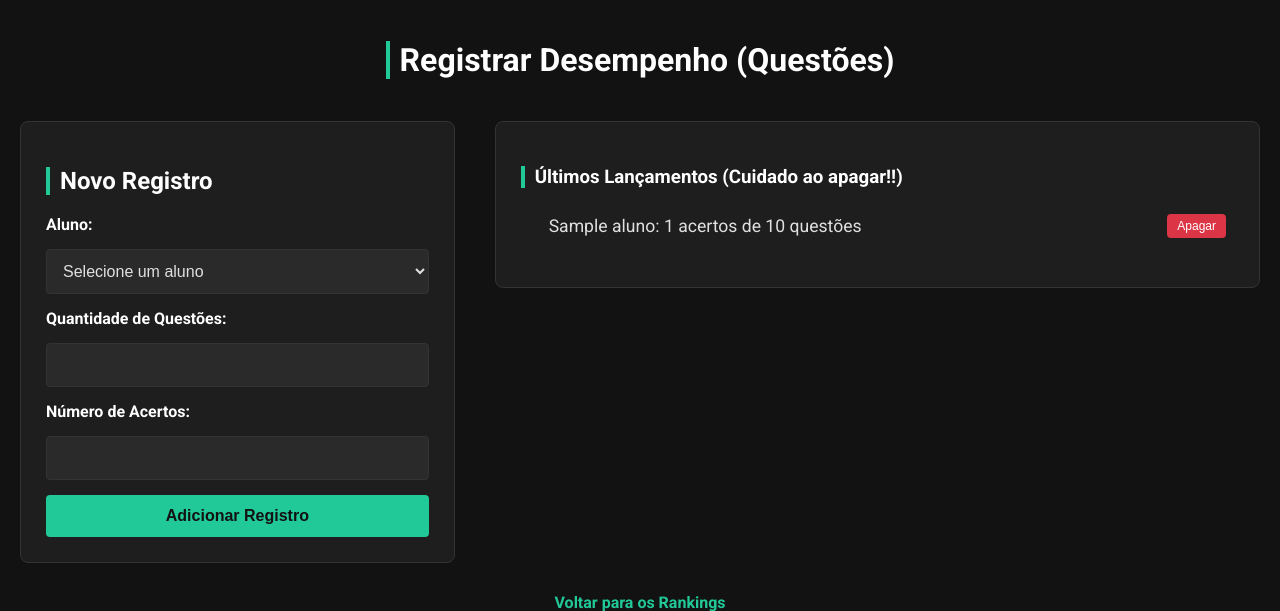
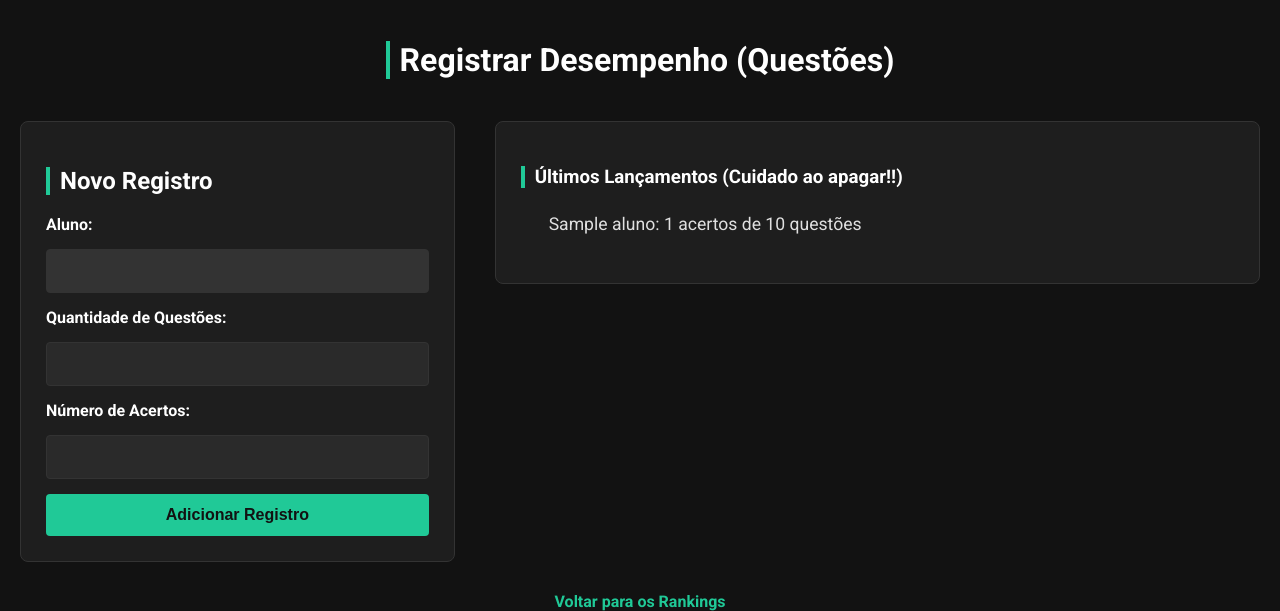
Before and after one commit to jvsouza01/radar-da-aprovacao, a Flask app: page /registrar-questoes in a window 1280 px wide. Shown: the top 611 px of the page. Run offline with Flask 3, Linux system fonts and the light colour scheme; the visitor is signed in with stand-in values (Sample User, id 1); tables that the repository leaves empty hold one stand-in row (values such as "Sample post").

Commit message:
feat: Implementar permissões de registro de questões por perfil
- Alunos veem apenas seu próprio nome (readonly) no formulário
- Admins veem dropdown com todos os alunos
- Botão Apagar só aparece para registros próprios (aluno) ou todos (admin)
- Backend valida permissões no DELETE
- API registros/recentes agora retorna aluno_id para validação frontend
- Criar rota /registrar-questoes com dados do usuário logado

```diff
--- a/app.py
+++ b/app.py
@@ -651,7 +651,7 @@
 @app.route('/api/registros/recentes', methods=['GET'])
 def get_registros_recentes():
     registros = RegistrosQuestoes.query.order_by(RegistrosQuestoes.id.desc()).limit(10).all()
-    lista_registros = [{'id': r.id, 'aluno_nome': r.aluno.nome, 'questoes': r.quantidade_questoes, 'acertos': r.acertos} for r in registros]
+    lista_registros = [{'id': r.id, 'aluno_id': r.aluno_id, 'aluno_nome': r.aluno.nome, 'questoes': r.quantidade_questoes, 'acertos': r.acertos} for r in registros]
     return jsonify(lista_registros)
 
 @app.route('/api/registros/<int:registro_id>', methods=['DELETE'])
--- a/static/registrar_questoes.js
+++ b/static/registrar_questoes.js
@@ -3,8 +3,13 @@
     const registroForm = document.getElementById('registro-form');
     const ultimosLancamentosList = document.getElementById('ultimos-lancamentos');
 
-    // Função para buscar a lista de alunos da nossa API
+    // Função para buscar a lista de alunos da nossa API (SOMENTE PARA ADMIN)
     async function carregarAlunos() {
+        // Se não for admin, não precisa carregar a lista
+        if (usuarioAtual.tipo !== 'admin') {
+            return;
+        }
+
         try {
             const response = await fetch('/api/alunos');
             const alunos = await response.json();
@@ -33,9 +38,14 @@
             } else {
                 registros.forEach(r => {
                     const li = document.createElement('li');
+
+                    // Verificar se o usuário pode apagar este registro
+                    // Admin pode apagar tudo, aluno só pode apagar os próprios
+                    const podeApagar = usuarioAtual.tipo === 'admin' || r.aluno_id === usuarioAtual.id;
+
                     li.innerHTML = `
                         <span>${r.aluno_nome}: ${r.acertos} acertos de ${r.questoes} questões</span>
-                        <button class="delete-btn" data-id="${r.id}">Apagar</button>
+                        ${podeApagar ? `<button class="delete-btn" data-id="${r.id}">Apagar</button>` : ''}
                     `;
                     ultimosLancamentosList.appendChild(li);
                 });
@@ -72,8 +82,13 @@
             });
             if (response.ok) {
                 registroForm.reset(); // Limpa o formulário
-                // Define o select de aluno de volta para a opção padrão
+                // Se for admin, reseta o select; se for aluno, já está com o id fixo
+                if (usuarioAtual.tipo === 'admin') {
                     alunoSelect.value = "";
+                } else {
+                    // Para aluno, redefine o valor do hidden input
+                    alunoSelect.value = usuarioAtual.id;
+                }
                 await carregarUltimosLancamentos(); // Atualiza a lista de lançamentos
                 alert('Registro adicionado com sucesso!');
             } else {
--- a/templates/registrar_questoes.html
+++ b/templates/registrar_questoes.html
@@ -1,21 +1,33 @@
 <!DOCTYPE html>
 <html lang="pt-br">
+
 <head>
     <meta charset="UTF-8">
     <meta name="viewport" content="width=device-width, initial-scale=1.0">
     <title>Registrar Questões - Radar da Aprovação</title>
     <link rel="stylesheet" href="{{ url_for('static', filename='style.css') }}">
 </head>
+
 <body>
     <h1>Registrar Desempenho (Questões)</h1>
 
-    <div class="container" style="gap: 40px;"> <section class="form-section" style="flex: 1;">
+    <div class="container" style="gap: 40px;">
+        <section class="form-section" style="flex: 1;">
             <h2>Novo Registro</h2>
             <form id="registro-form">
+                {% if usuario and usuario.tipo_usuario == 'admin' %}
+                <!-- Admin vê o dropdown completo -->
                 <label for="aluno-select">Aluno:</label>
                 <select id="aluno-select" name="aluno_id" required>
                     <option value="">Carregando...</option>
                 </select>
+                {% else %}
+                <!-- Aluno vê apenas seu nome (sem seleção) -->
+                <label>Aluno:</label>
+                <input type="text" value="{{ usuario.nome if usuario else '' }}" readonly
+                    style="background: #333; cursor: not-allowed;">
+                <input type="hidden" id="aluno-select" name="aluno_id" value="{{ usuario.id if usuario else '' }}">
+                {% endif %}
 
                 <label for="questoes-input">Quantidade de Questões:</label>
                 <input type="number" id="questoes-input" name="quantidade" min="1" required>
@@ -37,8 +49,18 @@
         </section>
     </div>
 
-    <a href="/" style="display: block; text-align: center; margin-top: 30px; font-weight: bold;">Voltar para os Rankings</a>
+    <a href="/" style="display: block; text-align: center; margin-top: 30px; font-weight: bold;">Voltar para os
+        Rankings</a>
 
+    <script>
+        // Informações do usuário logado
+        const usuarioAtual = {
+            id: {{ usuario.id if usuario else 'null' }},
+        nome: "{{ usuario.nome if usuario else '' }}",
+            tipo: "{{ usuario.tipo_usuario if usuario else '' }}"
+        };
+    </script>
     <script src="{{ url_for('static', filename='registrar_questoes.js') }}"></script>
 </body>
+
 </html>
```
Lines whose indentation alone changed are shown as unchanged.
